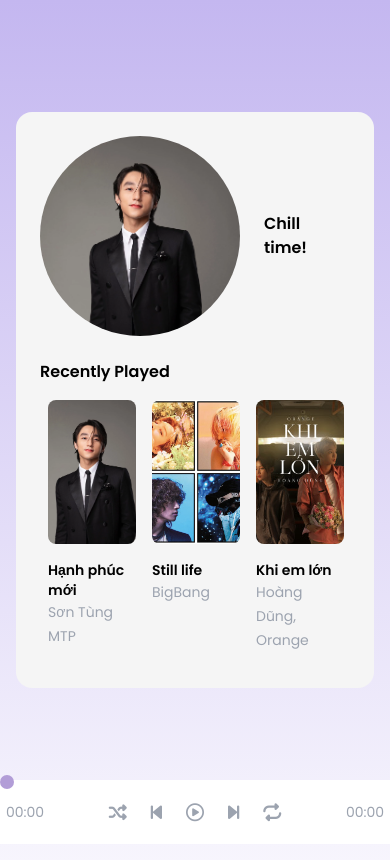
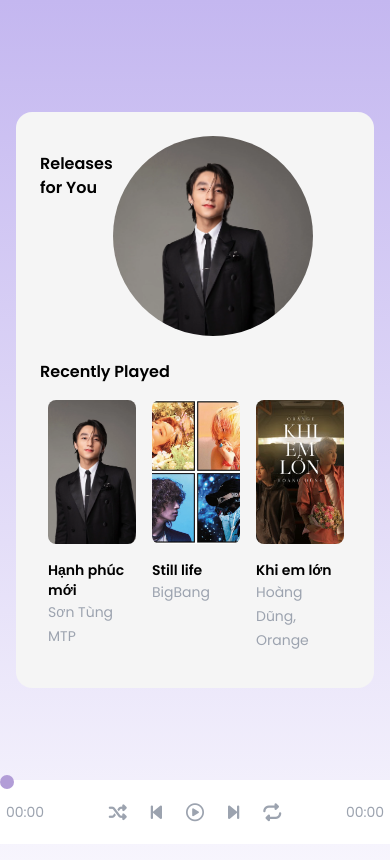
Before and after one commit to tuananhdang9x/Music-App, a website built with Vite: page index.html in a window 390 px wide. Built offline with nearby package versions, Linux system fonts and the light colour scheme; files whose address does not match are found by name.

Commit message:
Update responsive

```diff
--- a/index.html
+++ b/index.html
@@ -106,7 +106,7 @@
                                         <h2></h2>
                                     </div>
                                 </div>
-                                <div class="hidden md:block">
+                                <div class="md:block">
                                     <h2 class="pt-4 mb-5 text-base font-semibold">Releases for You</h2>
                                 </div>
                                 <div>
@@ -114,11 +114,6 @@
                                         <!-- Img main disk -->
                                     </div>
                                 </div>
-                                <div class=" md:hidden">
-                                    <h2 class="p-4 mb-5 text-base font-semibold"></h2>
-                                    <h2 class="p-6 mb-5 text-base font-semibold">Chill time!</h2>
-                                </div>
-
                             </div>
                         </div>
                         <div class="hidden md:block md:col-span-2 ">
```
